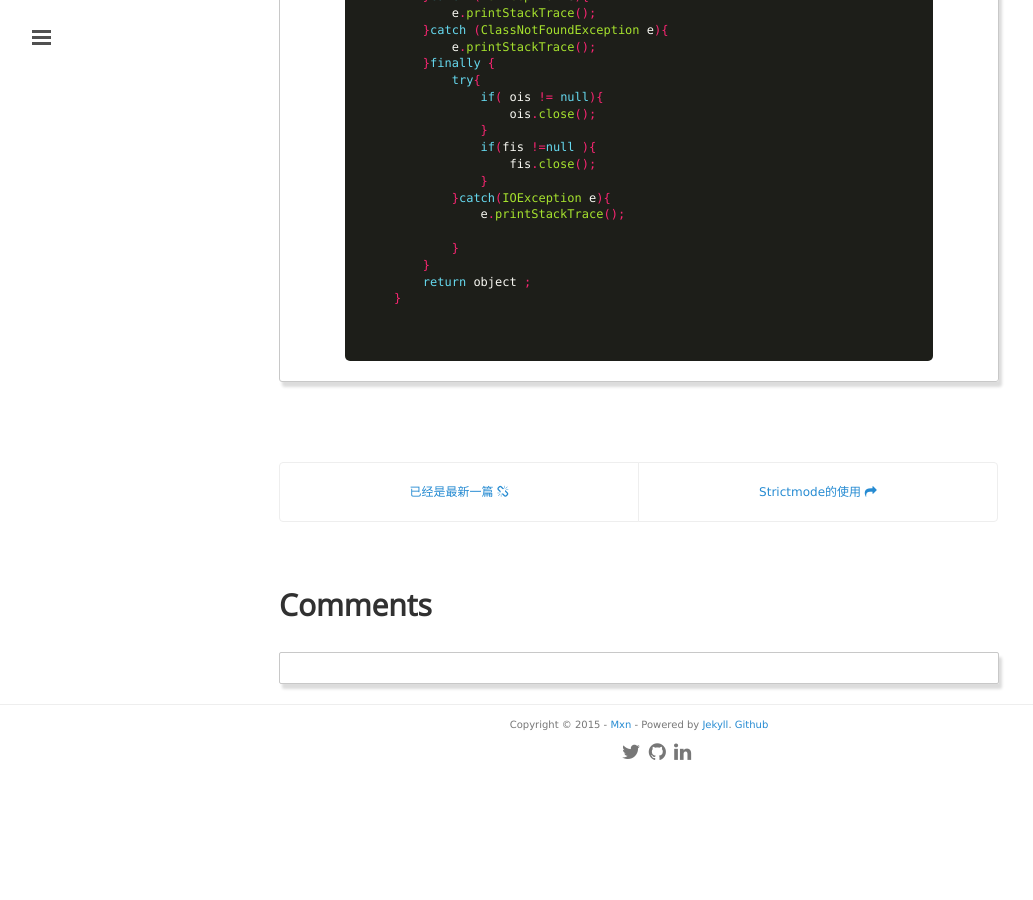
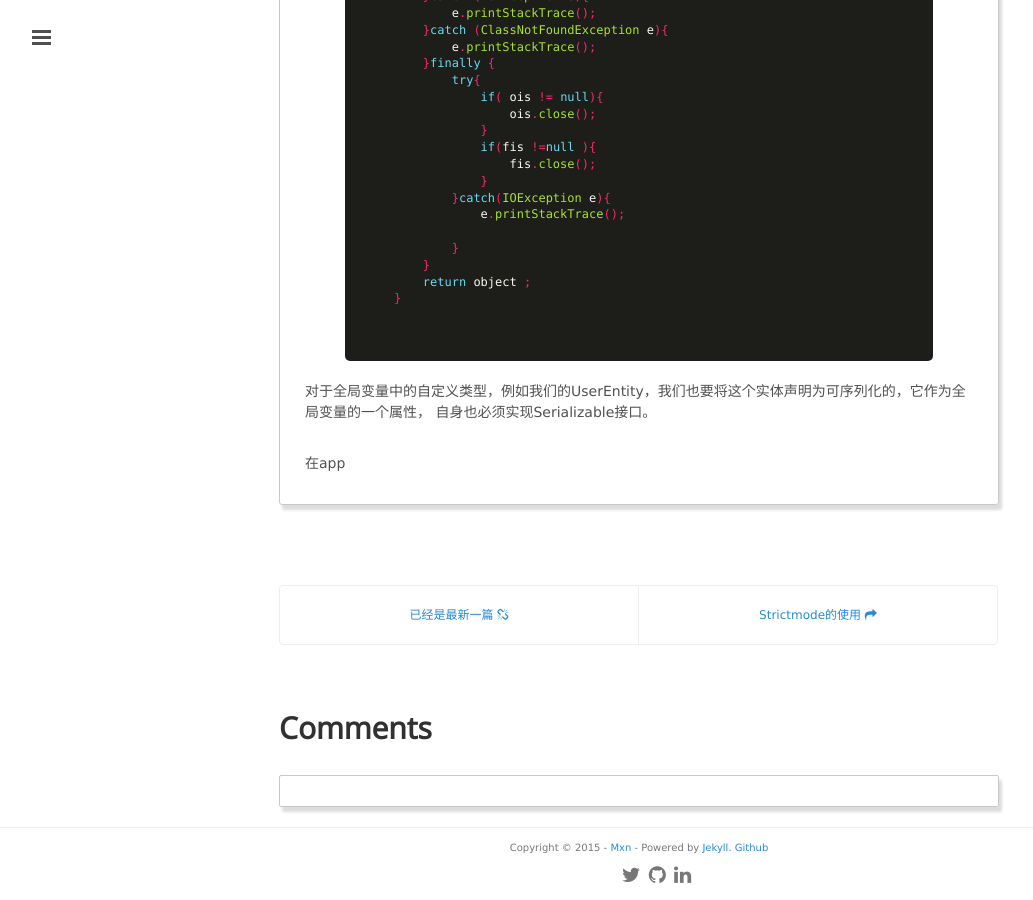
Before and after one commit to mxn21/mxn21.github.io, a Jekyll site: the page built from _posts/2015-12-16-android开发小技巧积累.md, in a window 1280 px wide and 900 px high, scrolled down 3575 px. Shown: the whole window, without its empty margins (1-1034 px from the left). Built offline with Jekyll 4.4.1, drawn with Linux system fonts in a browser that asks for light colours; Markdown is read by kramdown in place of the engine named in the settings; comment, search, counter and statistics services are not loaded; before the commit the page ends 4352 px from its top, so only the background shows below that.

Commit message:
233223432

```diff
--- a/_posts/2015-12-16-android开发小技巧积累.md
+++ b/_posts/2015-12-16-android开发小技巧积累.md
@@ -193,3 +193,9 @@
     }
 
        {% endhighlight %}
+
+
+对于全局变量中的自定义类型，例如我们的UserEntity，我们也要将这个实体声明为可序列化的，它作为全局变量的一个属性，
+自身也必须实现Serializable接口。
+
+在app
```
